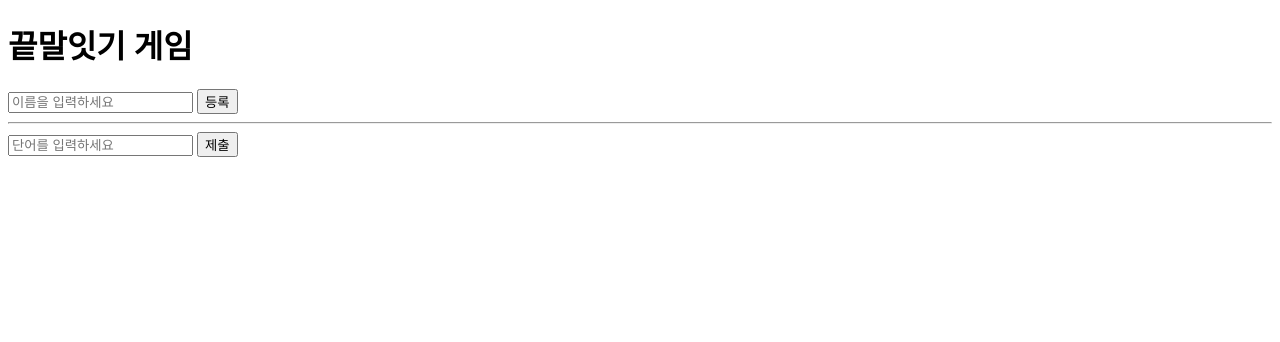
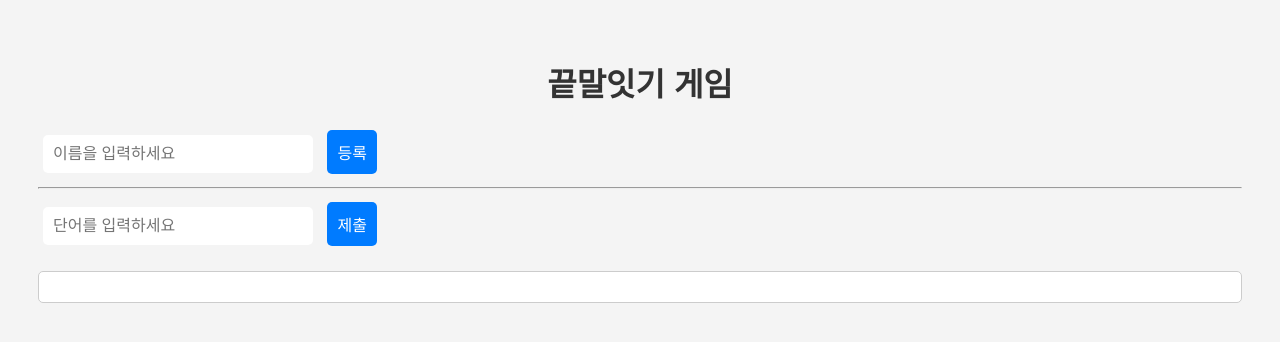
Before and after one commit to kimjin8748/TCPIP, a plain HTML site: page game.html in a window 1280 px wide. Drawn offline with Linux system fonts and the light colour scheme.

Commit message:
CSS스타일 추가

```diff
--- a/game.html
+++ b/game.html
@@ -4,6 +4,51 @@
   <meta charset="UTF-8">
   <title>끝말잇기</title>
 </head>
+<style>
+  body {
+      font-family: 'Arial', sans-serif;
+      background-color: #f4f4f4;
+      padding: 30px;
+  }
+
+  h1 {
+      color: #333;
+      text-align: center;
+      margin-bottom: 20px;
+  }
+
+  input[type="text"], button {
+      padding: 10px;
+      margin: 5px;
+      border: none;
+      border-radius: 5px;
+      font-size: 16px;
+  }
+
+  input[type="text"] {
+      width: 250px;
+      outline: none;
+  }
+
+  button {
+      background-color: #007BFF;
+      color: #fff;
+      cursor: pointer;
+      transition: background-color 0.3s ease;
+  }
+
+  button:hover {
+      background-color: #0056b3;
+  }
+
+  #log {
+      margin-top: 20px;
+      padding: 15px;
+      border: 1px solid #ccc;
+      border-radius: 5px;
+      background-color: #fff;
+  }
+</style>
 <body>
   <h1>끝말잇기 게임</h1>
   <input type="text" id="name" placeholder="이름을 입력하세요">
--- a/game_server.js
+++ b/game_server.js
@@ -10,6 +10,7 @@ const app = express();
 const server = http.createServer(app);
 const wss = new WebSocket.Server({ server });
 
+//DB연동을 위한 서버측 코드
 const db = mysql.createConnection({
     host: 'localhost',
     user: 'root',
@@ -61,6 +62,7 @@ app.post('/LoginForm', (req, res) => {
     });
 });
 
+//끝말잇기 기능의 서버측 코드
 let lastWord = "";
 let players = [];
 let usedWords = [];
```
